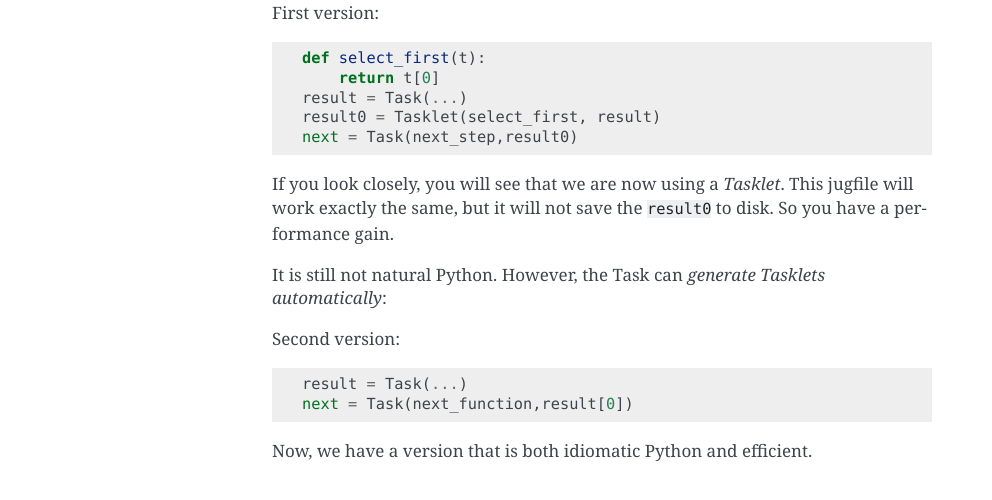
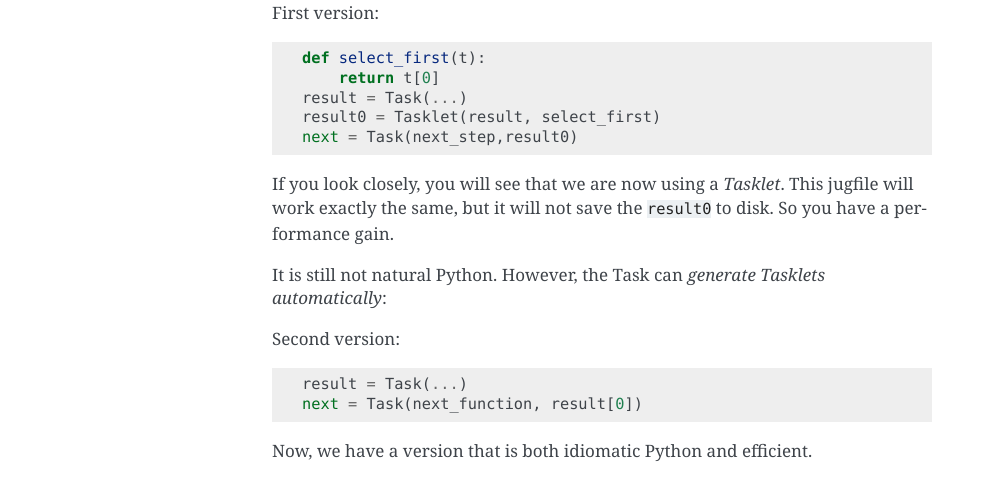
Before and after one commit to luispedro/jug, a Sphinx documentation site: the page built from docs/source/tasklets.rst, in a window 1280 px wide. Shown: the part 782-1282 px from the top of the page, without its empty margins (148-1140 px from the left). Built offline with Sphinx 7.4.7, drawn with Linux system fonts in a browser that asks for light colours; formulas are drawn with MathJax 3; the version number could not be read and is left out.

```diff
--- a/docs/source/tasklets.rst
+++ b/docs/source/tasklets.rst
@@ -40,7 +40,7 @@ First version::
     def select_first(t):
         return t[0]
     result = Task(...)
-    result0 = Tasklet(select_first, result)
+    result0 = Tasklet(result, select_first)
     next = Task(next_step,result0)
 
 If you look closely, you will see that we are now using a *Tasklet*. This
@@ -53,6 +53,6 @@ automatically*:
 Second version::
 
     result = Task(...)
-    next = Task(next_function,result[0])
+    next = Task(next_function, result[0])
 
 Now, we have a version that is both idiomatic Python and efficient.
```
